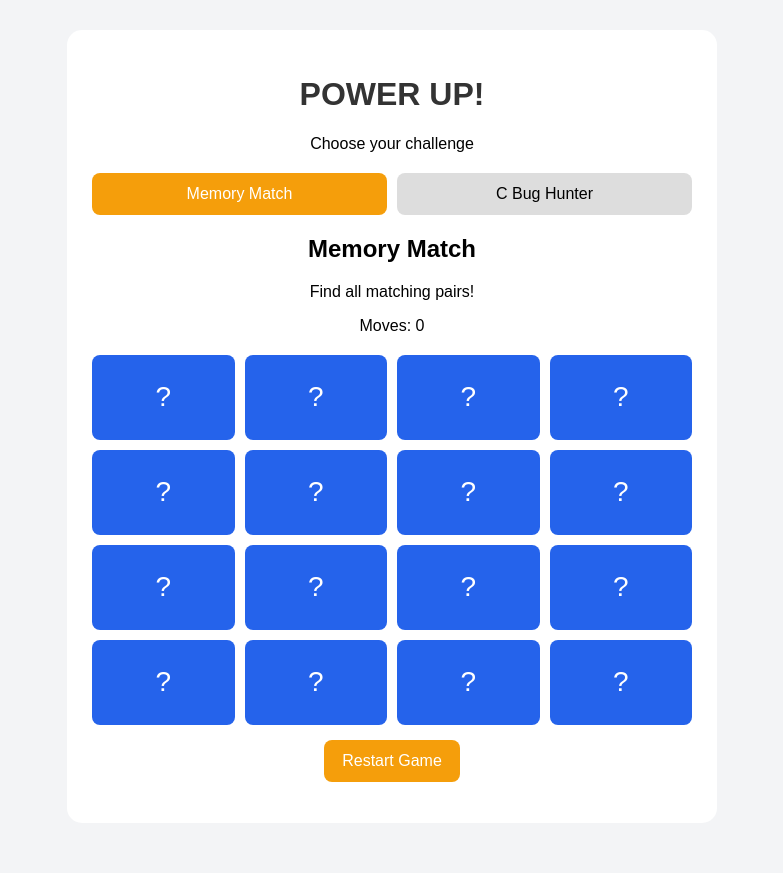
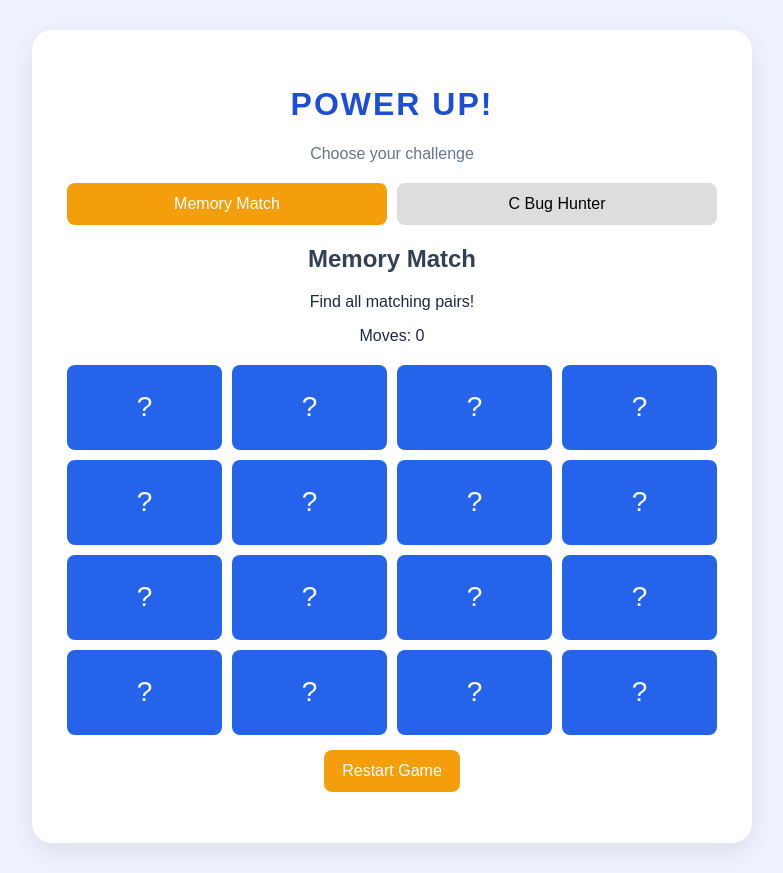
Before and after one commit to tanawatwon-crypto/game_challange, a plain HTML site: page index.html in a window 1280 px wide. Shown: the whole page, without its empty margins (248-1031 px from the left). Drawn offline with Linux system fonts and the light colour scheme.

Commit message:
Add css and html #3

```diff
--- a/css/style.css
+++ b/css/style.css
@@ -103,3 +103,30 @@ button {
     color: white;
     margin-top: 15px;
 }
+
+body {
+    background: #eef2ff;
+    color: #1e293b;
+    font-family: Arial, sans-serif;
+}
+
+.container {
+    max-width: 720px;
+    padding: 35px;
+    border-radius: 20px;
+    box-shadow: 0 8px 25px rgba(0, 0, 0, 0.08);
+}
+
+h1 {
+    color: #1d4ed8;
+    font-size: 32px;
+    letter-spacing: 2px;
+}
+
+h2 {
+    color: #334155;
+}
+
+.container > p {
+    color: #64748b;
+}
```
